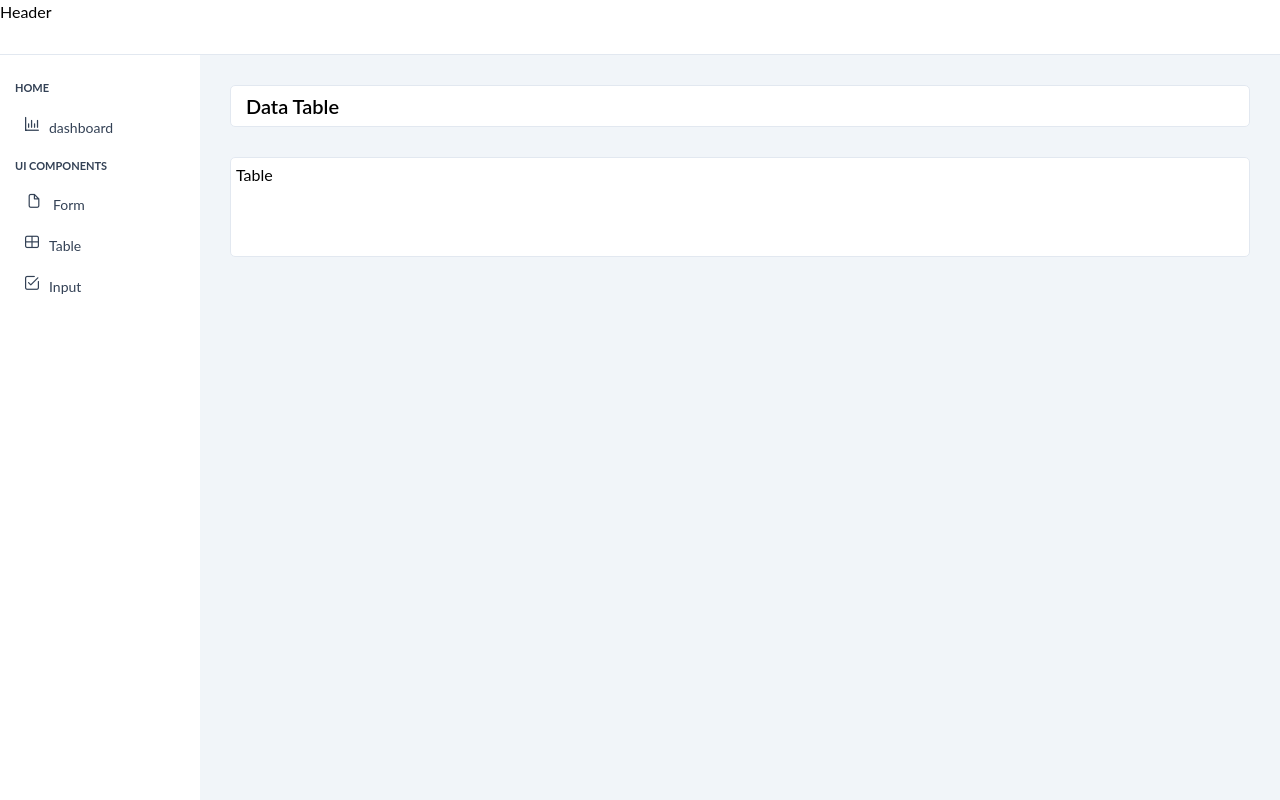
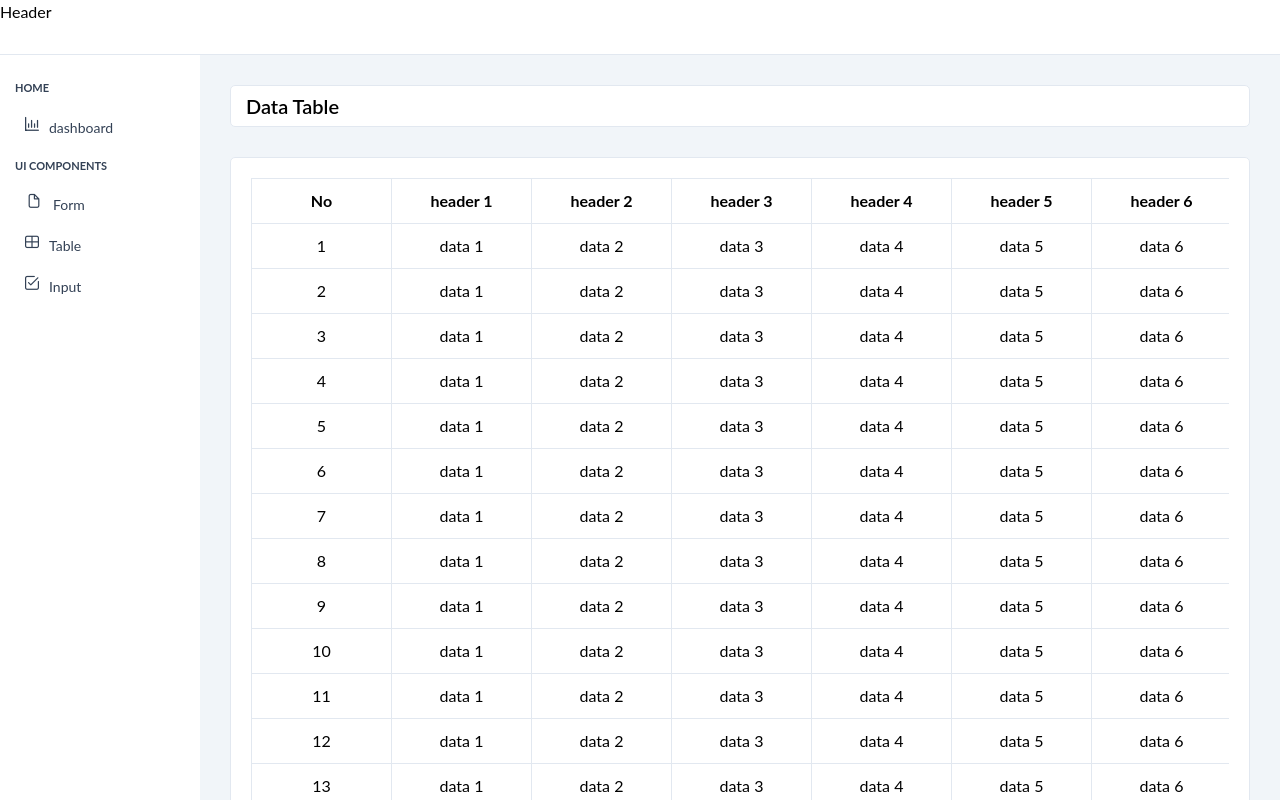
Before and after one commit to EzzatKhaqan/react-admin-dashboard, a React (Vite) app: page /admin/ui-kits/table in a window 1280 px wide. Built offline with nearby package versions, Linux system fonts and the light colour scheme.

Commit message:
feat: enhance DataTable component with dynamic data and columns; update styles for improved layout

```diff
--- a/src/layouts/admin/styles/page-wrapper.css
+++ b/src/layouts/admin/styles/page-wrapper.css
@@ -1,6 +1,6 @@
 .page-wrapper {
   width: calc(100% - 200px);
-  height: 100%;
+  min-height: 100%;
   background-color: transparent;
   margin-left: 200px;
   padding: 30px;
--- a/src/modules/admin/uikit/Table.jsx
+++ b/src/modules/admin/uikit/Table.jsx
@@ -2,11 +2,178 @@ import { DataTable } from '../../../shared';
 import { PageHeader } from '../../../shared/index';
 
 export const Table = () => {
+  const columns = [
+    {
+      label: 'header 1',
+    },
+    {
+      label: 'header 2',
+    },
+    {
+      label: 'header 3',
+    },
+    {
+      label: 'header 4',
+    },
+    {
+      label: 'header 5',
+    },
+    {
+      label: 'header 6',
+    },
+  ];
+  const data = [
+    {
+      id: 1,
+      data1: 'data 1',
+      data2: 'data 2',
+      data3: 'data 3',
+      data4: 'data 4',
+      data5: 'data 5',
+      data6: 'data 6',
+    },
+    {
+      id: 2,
+      data1: 'data 1',
+      data2: 'data 2',
+      data3: 'data 3',
+      data4: 'data 4',
+      data5: 'data 5',
+      data6: 'data 6',
+    },
+    {
+      id: 3,
+      data1: 'data 1',
+      data2: 'data 2',
+      data3: 'data 3',
+      data4: 'data 4',
+      data5: 'data 5',
+      data6: 'data 6',
+    },
+    {
+      id: 4,
+      data1: 'data 1',
+      data2: 'data 2',
+      data3: 'data 3',
+      data4: 'data 4',
+      data5: 'data 5',
+      data6: 'data 6',
+    },
+    {
+      id: 5,
+      data1: 'data 1',
+      data2: 'data 2',
+      data3: 'data 3',
+      data4: 'data 4',
+      data5: 'data 5',
+      data6: 'data 6',
+    },
+    {
+      id: 6,
+      data1: 'data 1',
+      data2: 'data 2',
+      data3: 'data 3',
+      data4: 'data 4',
+      data5: 'data 5',
+      data6: 'data 6',
+    },
+    {
+      id: 7,
+      data1: 'data 1',
+      data2: 'data 2',
+      data3: 'data 3',
+      data4: 'data 4',
+      data5: 'data 5',
+      data6: 'data 6',
+    },
+    {
+      id: 8,
+      data1: 'data 1',
+      data2: 'data 2',
+      data3: 'data 3',
+      data4: 'data 4',
+      data5: 'data 5',
+      data6: 'data 6',
+    },
+    {
+      id: 9,
+      data1: 'data 1',
+      data2: 'data 2',
+      data3: 'data 3',
+      data4: 'data 4',
+      data5: 'data 5',
+      data6: 'data 6',
+    },
+    {
+      id: 10,
+      data1: 'data 1',
+      data2: 'data 2',
+      data3: 'data 3',
+      data4: 'data 4',
+      data5: 'data 5',
+      data6: 'data 6',
+    },
+    {
+      id: 11,
+      data1: 'data 1',
+      data2: 'data 2',
+      data3: 'data 3',
+      data4: 'data 4',
+      data5: 'data 5',
+      data6: 'data 6',
+    },
+    {
+      id: 12,
+      data1: 'data 1',
+      data2: 'data 2',
+      data3: 'data 3',
+      data4: 'data 4',
+      data5: 'data 5',
+      data6: 'data 6',
+    },
+    {
+      id: 13,
+      data1: 'data 1',
+      data2: 'data 2',
+      data3: 'data 3',
+      data4: 'data 4',
+      data5: 'data 5',
+      data6: 'data 6',
+    },
+    {
+      id: 14,
+      data1: 'data 1',
+      data2: 'data 2',
+      data3: 'data 3',
+      data4: 'data 4',
+      data5: 'data 5',
+      data6: 'data 6',
+    },
+    {
+      id: 15,
+      data1: 'data 1',
+      data2: 'data 2',
+      data3: 'data 3',
+      data4: 'data 4',
+      data5: 'data 5',
+      data6: 'data 6',
+    },
+    {
+      id: 16,
+      data1: 'data 1',
+      data2: 'data 2',
+      data3: 'data 3',
+      data4: 'data 4',
+      data5: 'data 5',
+      data6: 'data 6',
+    },
+  ];
+
   return (
     <>
       <PageHeader title="Data Table" />
 
-      <DataTable />
+      <DataTable columns={columns} data={data} />
     </>
   );
 };
--- a/src/shared/components/Table/DataTable.jsx
+++ b/src/shared/components/Table/DataTable.jsx
@@ -1,10 +1,34 @@
 import './styles/table.css';
 
-export const DataTable = () => {
+export const DataTable = ({ columns = [], data = [] }) => {
   return (
     <>
-      <div className="datatable-wrapper">
-        <h1>Table</h1>
+      <div className="datatable-table">
+        <div className="datatable-table-content">
+          <table>
+            <thead>
+              <tr>
+                <th>No</th>
+                {columns.map((colum, index) => (
+                  <th key={index}>{colum.label}</th>
+                ))}
+              </tr>
+            </thead>
+            <tbody>
+              {data.map((row, index) => (
+                <tr key={row.id}>
+                  <td>{index + 1}</td>
+                  <td>{row.data1}</td>
+                  <td>{row.data2}</td>
+                  <td>{row.data3}</td>
+                  <td>{row.data4}</td>
+                  <td>{row.data5}</td>
+                  <td>{row.data6}</td>
+                </tr>
+              ))}
+            </tbody>
+          </table>
+        </div>
       </div>
     </>
   );
--- a/src/shared/components/Table/styles/table.css
+++ b/src/shared/components/Table/styles/table.css
@@ -1,8 +1,25 @@
-.datatable-wrapper {
-  width: 100%;
-  height: 100px;
+.datatable-table {
   background-color: var(--e-white);
   border: 1px solid var(--e-border-color);
   border-radius: 5px;
-  padding: 5px;
+  padding: 20px 20px;
+  position: relative;
+  margin: auto;
+  max-width: 1500px;
+  margin-bottom: 20px;
 }
+
+.datatable-table-content {
+  overflow: auto;
+  position: relative;
+}
+table {
+  width: 100%;
+}
+th,
+td {
+  padding: 10px 14px;
+  border: 1px solid var(--e-border-color);
+  text-align: center;
+  min-width: 140px;
+}
```
